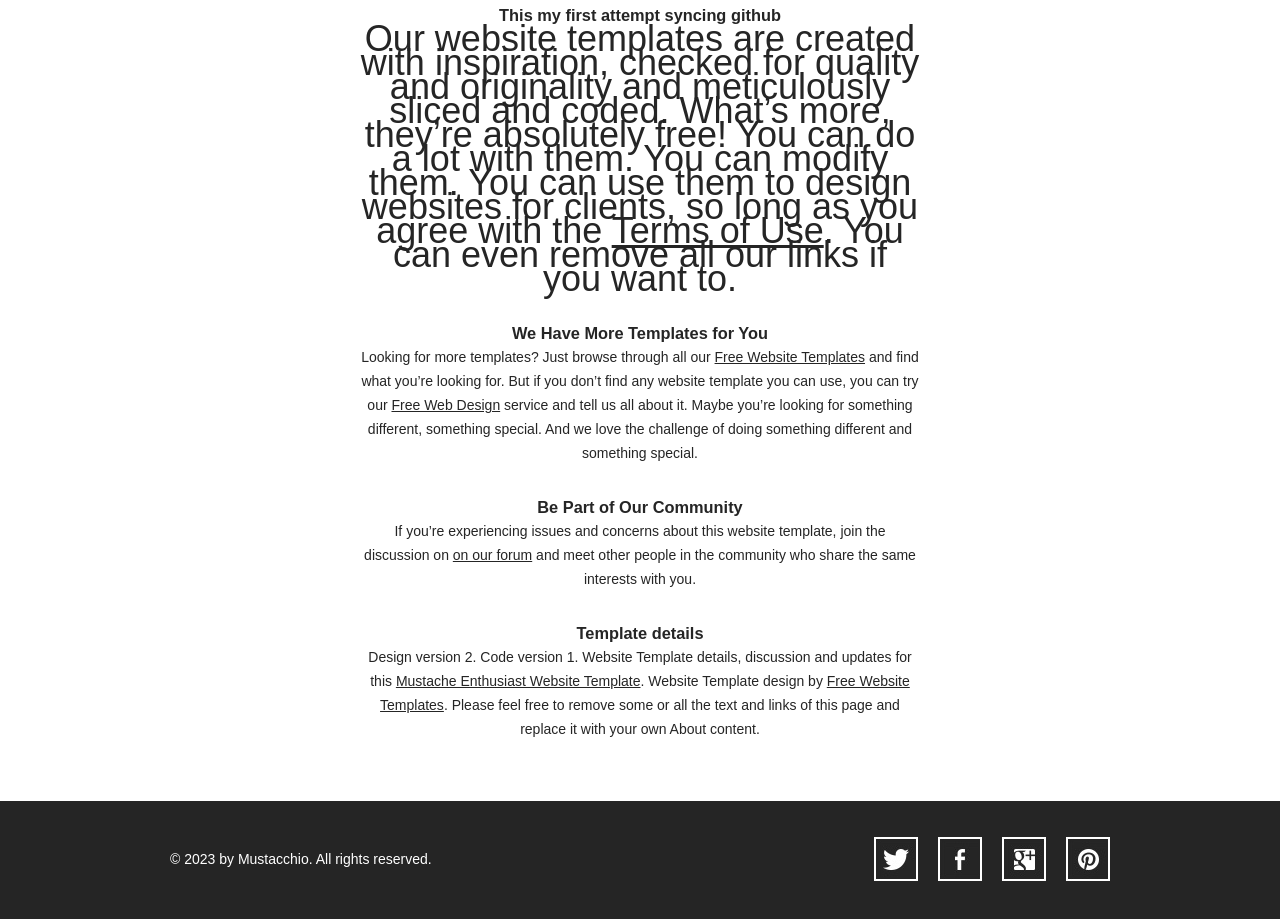
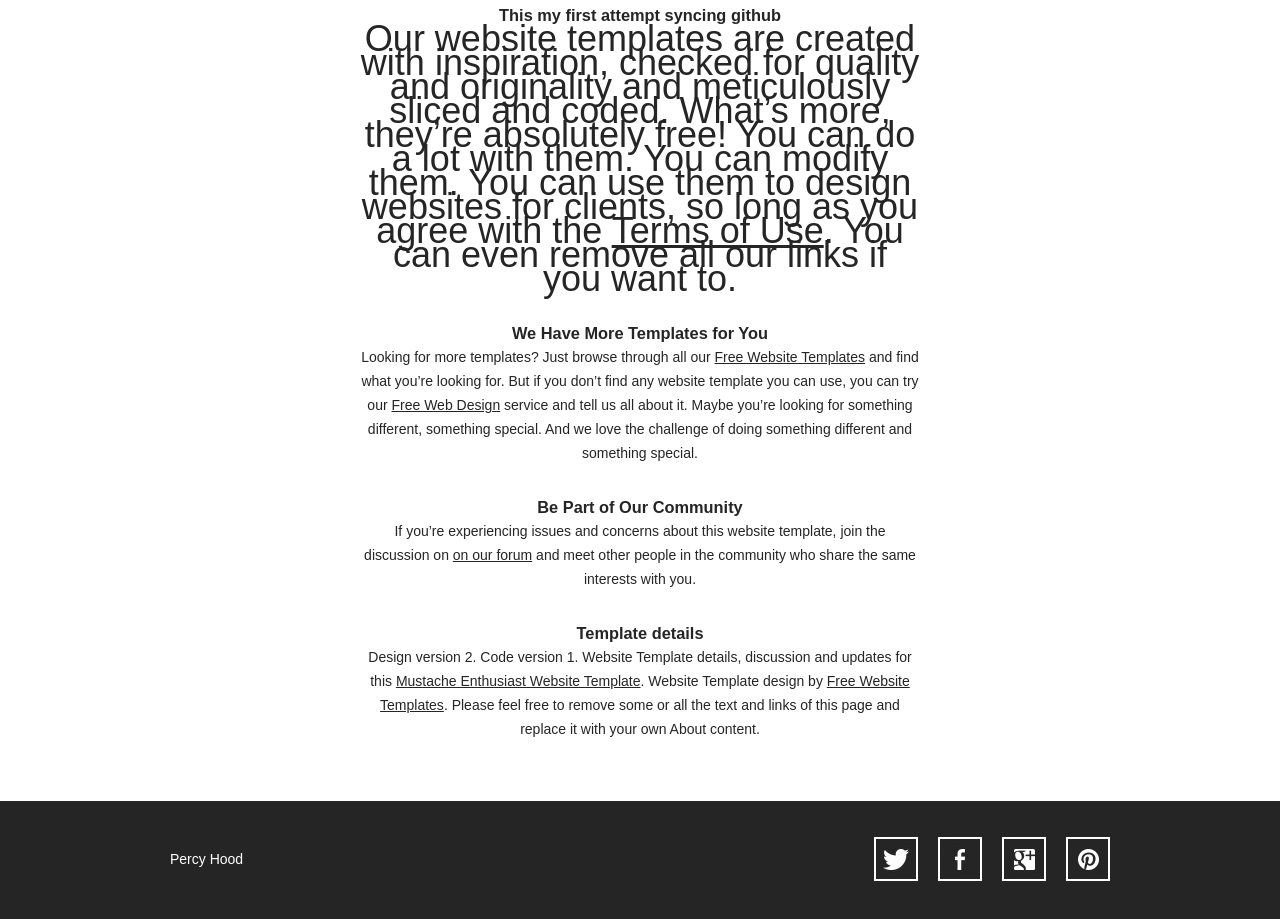
Before and after one commit to permgenius/I-dream-of-synths, a plain HTML site: page about.html in a window 1280 px wide. Shown: the part 675-1594 px from the top of the page. Drawn offline with Linux system fonts and the light colour scheme.

Commit message:
Mr Tim Changes

```diff
--- a/about.html
+++ b/about.html
@@ -58,7 +58,7 @@
 	</div>
 	<div id="footer">
 		<div>
-			<p>&copy; 2023 by Mustacchio. All rights reserved.</p>
+			<p>Percy Hood</p>
 			<ul>
 				<li>
 					<a href="http://freewebsitetemplates.com/go/twitter/" id="twitter">twitter</a>
```
